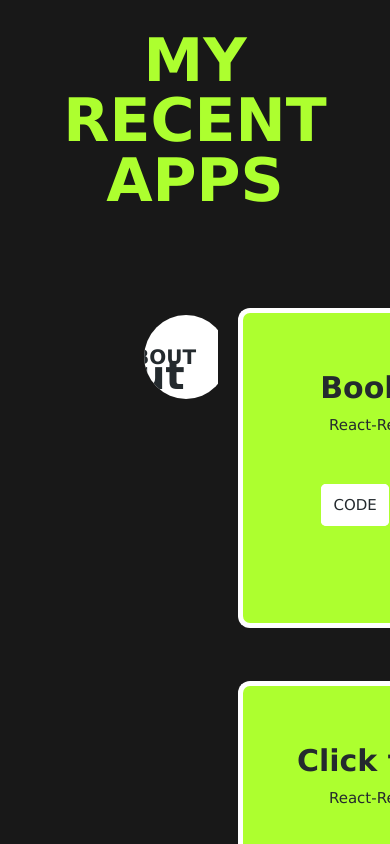
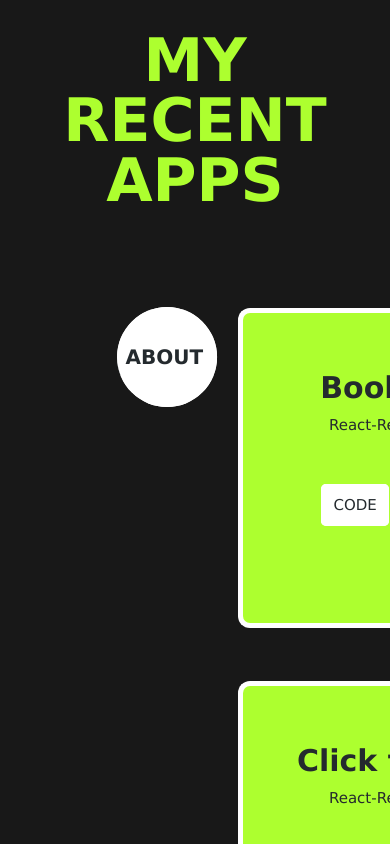
Before and after one commit to ewa-mi/projects, a Vue app: page / in a window 390 px wide. Shown: the top 844 px of the page. Built offline with nearby package versions, Linux system fonts and the light colour scheme.

Commit message:
add effect on img hover + fix about circle bug (when small screen)

```diff
--- a/src/components/Info.vue
+++ b/src/components/Info.vue
@@ -33,15 +33,17 @@
   height: 500px;
   padding: 32px 32px;
   margin-top: 49px;
-  clip-path: circle(11% at 84% 10%);
+  clip-path: circle(50px at calc(100% - 51px) 10%);
   transition: all ease-in-out 0.4s;
   background-color: white;
   cursor: pointer;
 }
 .card__infoicon {
   position: absolute;
-  top: 40px;
-  right: 22px;
+  top: 0;
+  right: 0;
+  padding: 40px 15px;
+  background: white;
   font-size: 20px;
   color: #242a2e;
   transition: ease-out 0.4s;
@@ -49,7 +51,7 @@
 }
 .card__title {
   margin: 0;
-  font-size: 40px;
+  font-size: 30px;
   line-height: 1.8;
   color: #242a2e;
 }
--- a/src/components/ProjectItem.vue
+++ b/src/components/ProjectItem.vue
@@ -13,7 +13,9 @@
       </div>
     </div>
     <div>
-      <img class="demoImg" :src="`${project.img}`" />
+      <a :href="`${project.linkWebsite}`" target="_blank">
+        <img class="demoImg" :src="`${project.img}`" />
+      </a>
     </div>
   </div>
 </template>
@@ -71,7 +73,10 @@ export default {
   margin-left: 7px;
 }
 .proLink:hover {
-  background: whitesmoke;
+  background: #242a2e;
+  color: white;
+  transition: ease-out 0.4s;
+  border: 2px #242a2e solid;
 }
 
 .demoImg {
@@ -80,5 +85,11 @@ export default {
   border-top-right-radius: 12px;
   border-bottom-right-radius: 12px;
   border-left: none;
+  cursor: pointer;
+}
+
+.demoImg:hover {
+  filter: grayscale(100%) brightness(70%);
+  transition: ease-out 0.4s;
 }
 </style>
```
